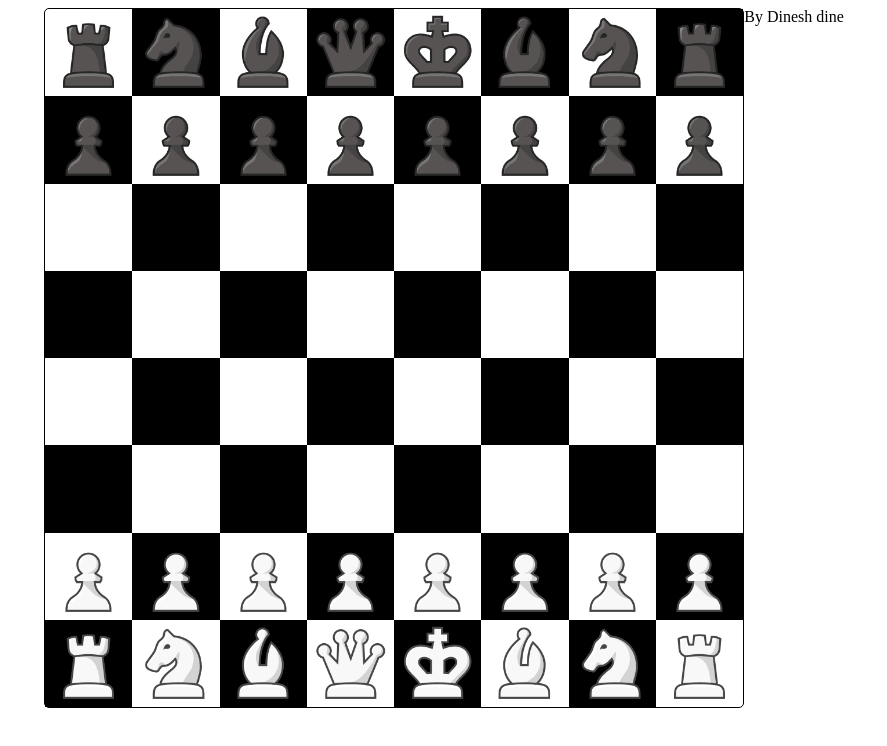
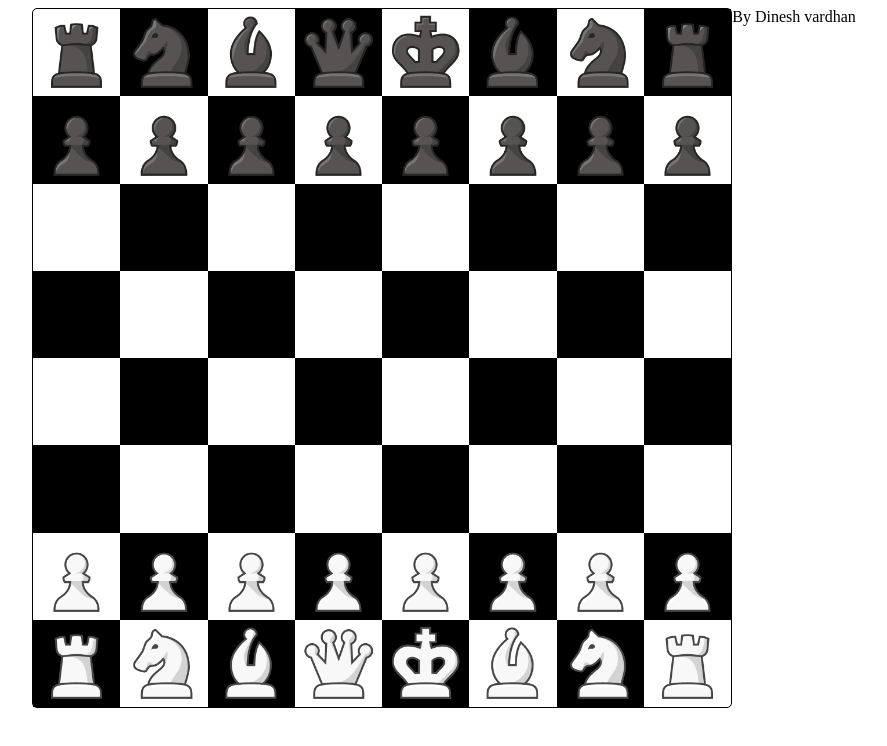
Before and after one commit to dineshvardhan125/Chess, a plain HTML site: page index.html in a window 1280 px wide. Shown: the whole page, without its empty margins (196-1083 px from the left). Drawn offline with Linux system fonts and the light colour scheme.

Commit message:
span modifed

```diff
--- a/index.html
+++ b/index.html
@@ -138,6 +138,6 @@
       <img src="images/pieces/white/rook.png" alt="">
     </div>
   </div>
-  <span>By Dinesh dine</span>
+  <span>By Dinesh vardhan</span>
 </body>
 </html>
```
